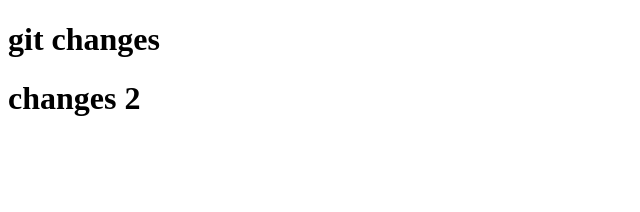
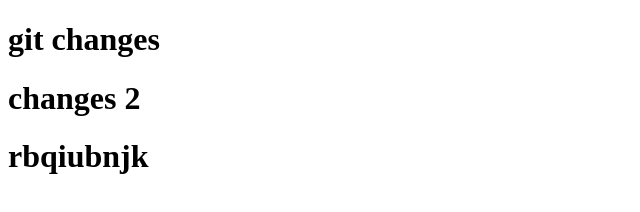
Before and after one commit to varchenkomichael/site-, a plain HTML site: page index.html in a window 1280 px wide. Shown: the whole page, without its empty margins (0-640 px from the left). Drawn offline with Linux system fonts and the light colour scheme.

Commit message:
second commit

```diff
--- a/index.html
+++ b/index.html
@@ -7,5 +7,6 @@
 <body>
 <h1>git changes</h1>
 <h1>changes 2</h1>
+<h1>rbqiubnjk</h1>
 </body>
 </html>
```
